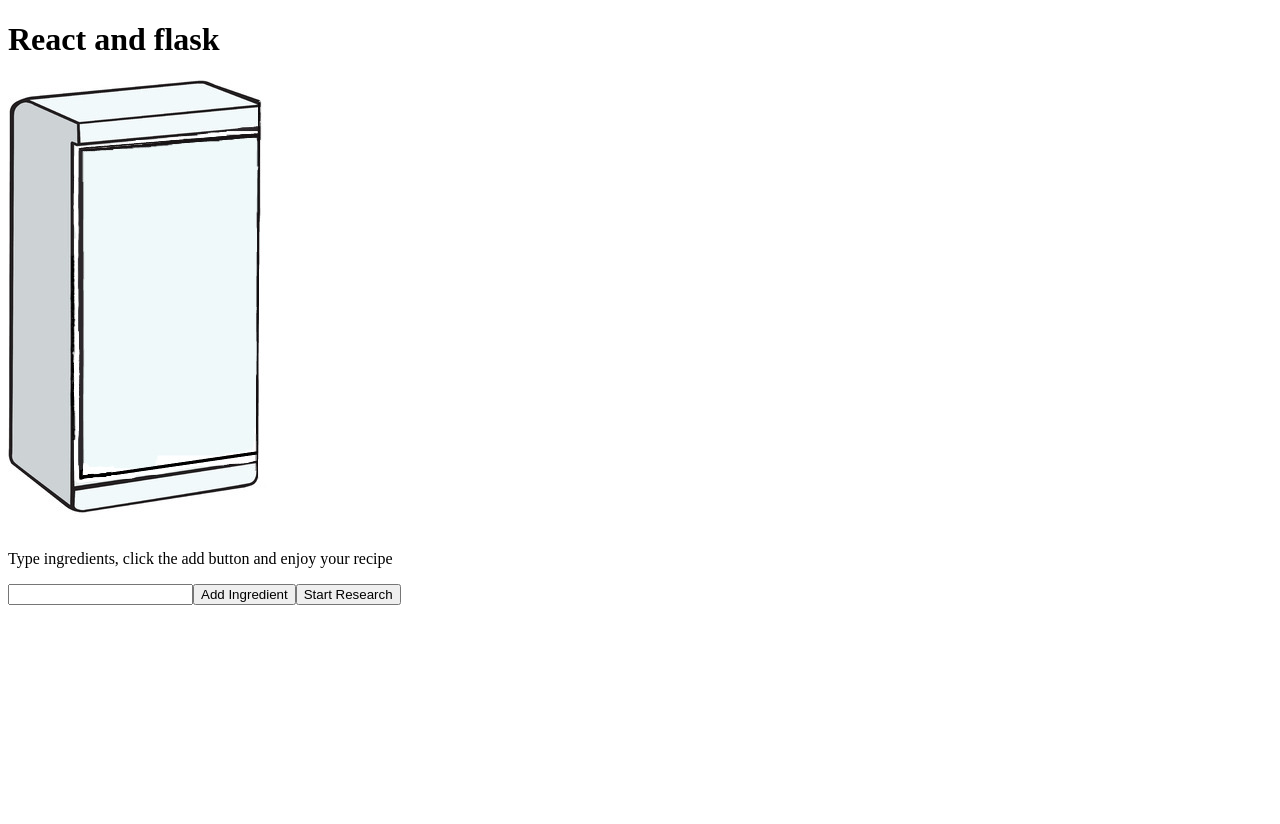
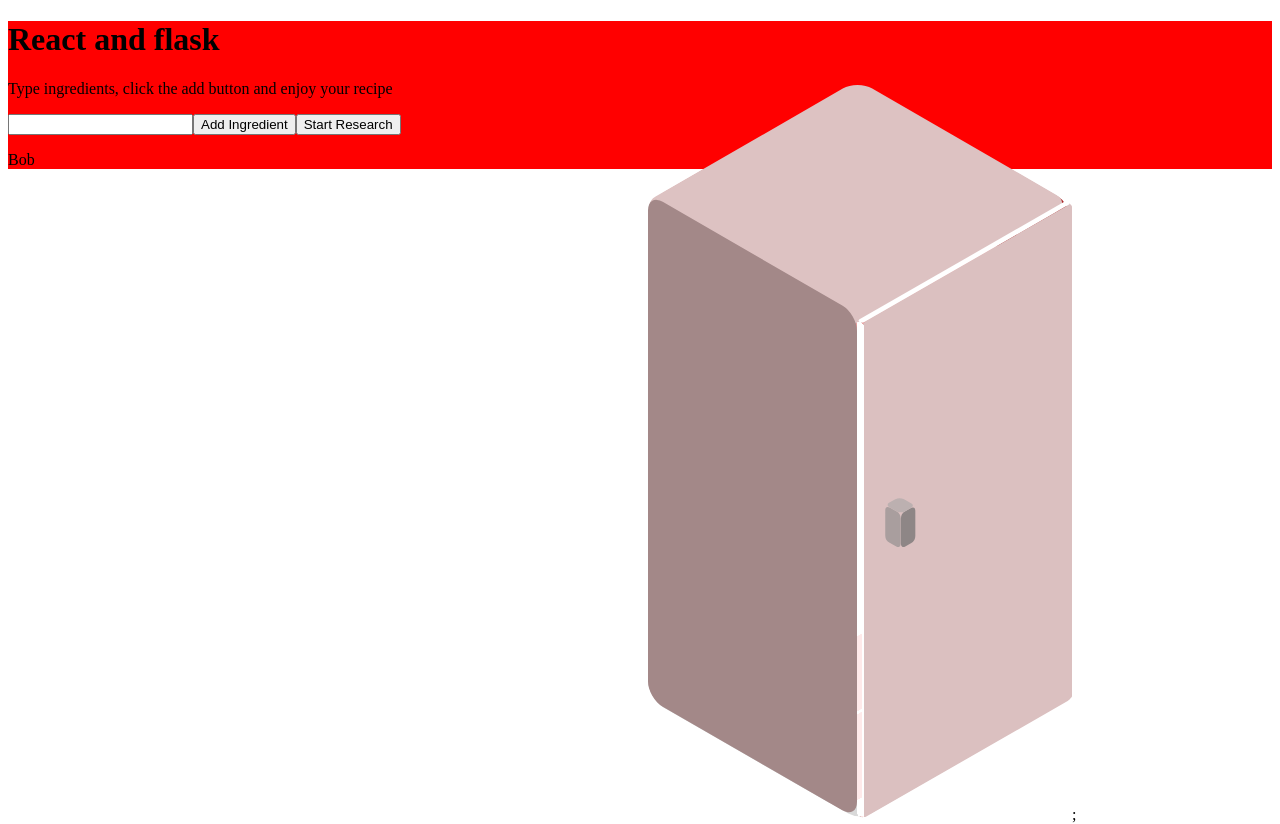
Before and after one commit to Fordann/find-me-a-recipe, a React (Create React App) app in the folder client/: page / in a window 1280 px wide. Before the commit the page ends 800 px from the top, so only its background shows below. Built offline with nearby package versions, Linux system fonts and the light colour scheme.

Commit message:
rajout des fichiers manquants

```diff
--- a/client/src/App.js
+++ b/client/src/App.js
@@ -3,12 +3,11 @@ import SearchBar from "./SearchBar";
 import Ingredient from "./Ingredient";
 import Filter from "./Filter";
 import Fridge from "./Fridge";
-import fridge_close from "./images/fridge_close.jpg"
-import fridge_open from "./images/fridge_open.jpg"
-
+import fridge_close from "./images/frigo.svg"
+import fridge_open from "./images/fridge_open.jpg";
 
 function App() {
-    const [ingredients, setIngredients] = useState([]);
+    const [ingredients, setIngredients] = useState(new Map());
     const [ingredientsComponent, setIngredientsComponent] = useState("");
     const [fridge_state, setFridgeState] = useState("close");
     const [filters, setFilters] = useState("");
@@ -27,12 +26,19 @@ function App() {
     });
 
     function addIngredient(ingredient) {
-      setIngredients([...ingredients, ingredient]);
+      ingredients.set(ingredient, 1);
+      setIngredients(ingredients);
       searchImagefromIngredient(ingredient);
     }
 
+    function changeQuantityIngredient(ingredient, quantity) {
+      let new_quantity_ingredients = {...ingredients};
+      new_quantity_ingredients[ingredient] = quantity;
+      setIngredients(new_quantity_ingredients);
+    }
+
     function changeFridgeState(fridge_html_content) {
-      if (fridge_state == "open") {
+      if (fridge_state === "open") {
         setFridgeState("close");
         fridge_html_content.src = fridge_close;
       }
@@ -51,7 +57,7 @@ function App() {
       fetch("/image_ingredient", requestOptions)
           .then(response => response.json())
           .then(data => {console.log(data);
-          setIngredientsComponent([...ingredientsComponent, <Ingredient id={ingredients.length} image={data} value={ingredient}/>])})
+            setIngredientsComponent([...ingredientsComponent, <Ingredient id={ingredients.size} image={data} changeQuantity={changeQuantityIngredient} value={ingredient}/>])})
     }
 
     function apiCall() {
@@ -66,18 +72,17 @@ function App() {
           "veg": 0,
           }
       */
-     console.log(ingredients)
       const requestOptions = {
           method: 'POST',
           headers: { 'Content-Type': 'application/json' },
-          body: JSON.stringify({"aqt":ingredients.reduce((acc, ingredient)=> acc + " " + ingredient)})
+
+          body: JSON.stringify({"aqt":Array.from(ingredients.keys()).reduce((acc, ingredient)=> acc + " " + ingredient)})
       };
+
       fetch("/research_recipe", requestOptions)
           .then(response => response.json())
           .then(data => changement(data))
     }
-
-
 
     function changement(data) {
       let filters_list = Object.values(data);
@@ -99,7 +104,7 @@ function App() {
         total_time: data.total_time
 
     })}
-    const viewIngredients = fridge_state == "close" ? "" : ingredientsComponent;
+    const viewIngredients = fridge_state === "close" ? "" : ingredientsComponent;
     const viewTemplate =
                 <div>
                   <p>{filters}</p>
@@ -115,17 +120,28 @@ function App() {
                   <p>steps: {data.steps}</p>
                   <p>total_time: {data.total_time}</p>
                 </div>
+    const row_style = {
+      backgroundColor : "red",
+      flexDirection : "row",
+    }
 
 
 
     return (
         <div className="App">
             <header className="App-header">
+              <div id="row" style={row_style}>
+                <div id="column1">
                   <h1>React and flask</h1>
                   <Fridge changeFridgeState={changeFridgeState}/>
                   {viewIngredients}
                   <SearchBar addIngredient = {addIngredient} apiCall={apiCall} />
+                </div>
+                <p>Bob</p>
+                <div id="column2">
                   <span>{data.name === 0 ? "" : viewTemplate}</span>
+                </div>
+              </div>
             </header>
         </div>
     );
--- a/client/src/Filter.js
+++ b/client/src/Filter.js
@@ -1,8 +1,6 @@
 import React from "react";
 
 function Filter(props) {
-
-
     return (
         <button onClick={() => console.log("click")}>
             {props.category}
--- a/client/src/Fridge.js
+++ b/client/src/Fridge.js
@@ -1,13 +1,16 @@
 import React from "react";
-import fridge_close from "./images/fridge_close.jpg"
+import {ReactComponent as FridgeImage} from "./images/frigo.svg"
+import "./styles/Fridge.css"
 
 function Fridge(props) {
-    let ingredient_spot_in_fridge = [[], [], [], [], [], [], [], []]
+    return (
+        <div class="fridge_container">
+            <FridgeImage className="fridge_svg" id="close"
+                onClick={e => {
+                    props.changeFridgeState(e.currentTarget);
+                }}/>;
+        </div>)
 
-    return <img id="close" src={fridge_close} alt="Logo"
-    onClick={e => {
-        props.changeFridgeState(e.currentTarget);
-    }}/>;
 }
 
 export default Fridge;
--- a/client/src/Ingredient.js
+++ b/client/src/Ingredient.js
@@ -1,17 +1,26 @@
 import React from "react";
 
+
 function Ingredient(props) {
+    let quantity = 0;
     const mystyle = {
         position : "absolute",
-        top :"-19%",
-        width: "50px",
-        height :"50px",
-        padding: "14%",
+        top :"17%",
+        left :"14%",
+        width: "4%",
+        height: "auto",
       };
+
+    function changeQuantity() {
+        quantity = <button style={mystyle} onClick={()=> console.log("bib")}>+</button>;
+        console.log("bob");
+    }
     return (
-        <div >
-            <img style={mystyle} id="close" src={props.image} alt="Logo"></img>
-        </div>
+        <>
+            <img style={mystyle} id="close" src={props.image} onClick={() =>changeQuantity()} alt="Logo"></img>
+            <span style={mystyle} >{quantity}</span>
+
+        </>
     )
 }
 
```
Also changed, not shown: 1 other file (tests, documents, lock files or other folders). Lines whose indentation alone changed are shown as unchanged.
